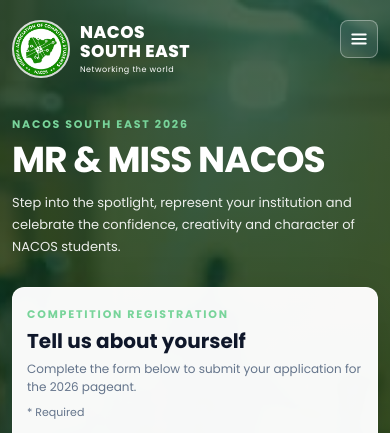
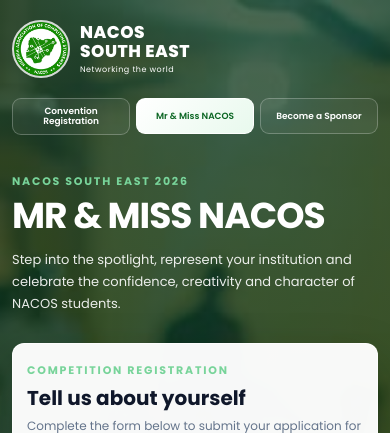
Before and after one commit to askrickytech49/nacossoutheast, a PHP site: page /mr_nacos.html in a window 390 px wide. Shown: the top 433 px of the page. Run offline with PHP 8.4, Linux system fonts and the light colour scheme; some libraries are stand-ins or nearby versions.

Commit message:
Mr Nacos and Hackathon Update

```diff
--- a/style.css
+++ b/style.css
@@ -1351,16 +1351,32 @@
   }
 
   .mr-nav {
+    flex-wrap: wrap;
     align-items: flex-start;
     margin-bottom: 38px;
   }
 
   .mr-nav-links {
-    display: none;
+    display: grid;
+    grid-template-columns: repeat(3, minmax(0, 1fr));
+    gap: 6px;
+    order: 3;
+    flex-basis: 100%;
+    width: 100%;
+  }
+
+  .mr-nav-links a {
+    min-height: 36px;
+    padding: 7px 4px;
+    border-radius: 9px;
+    font-size: 9px;
+    line-height: 1.15;
+    text-align: center;
+    white-space: normal;
   }
 
   .mr-hamburger-btn {
-    display: flex;
+    display: none;
   }
 
   .mr-intro h1 {
```
Also changed, not shown: index.html (+24 -3 lines).
